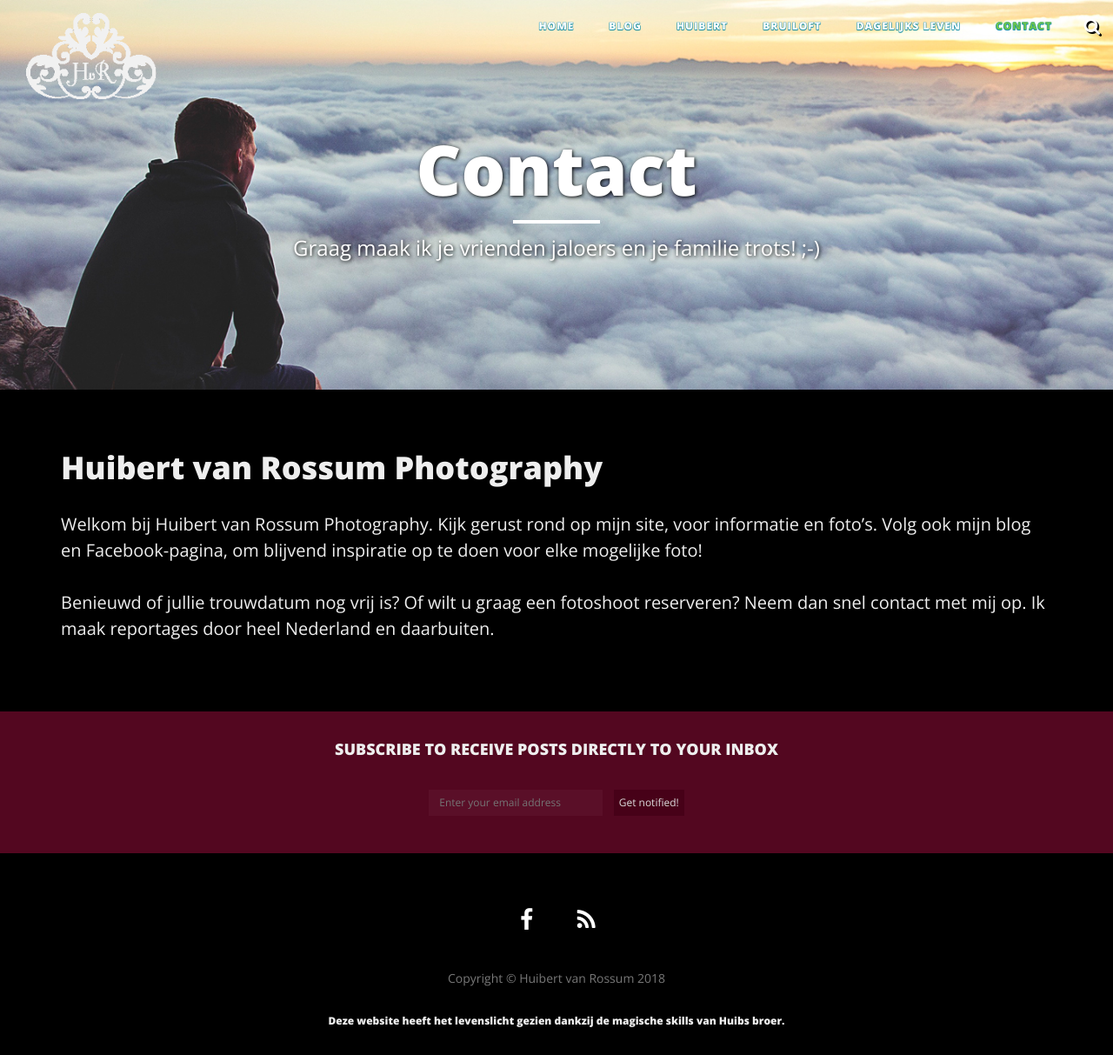
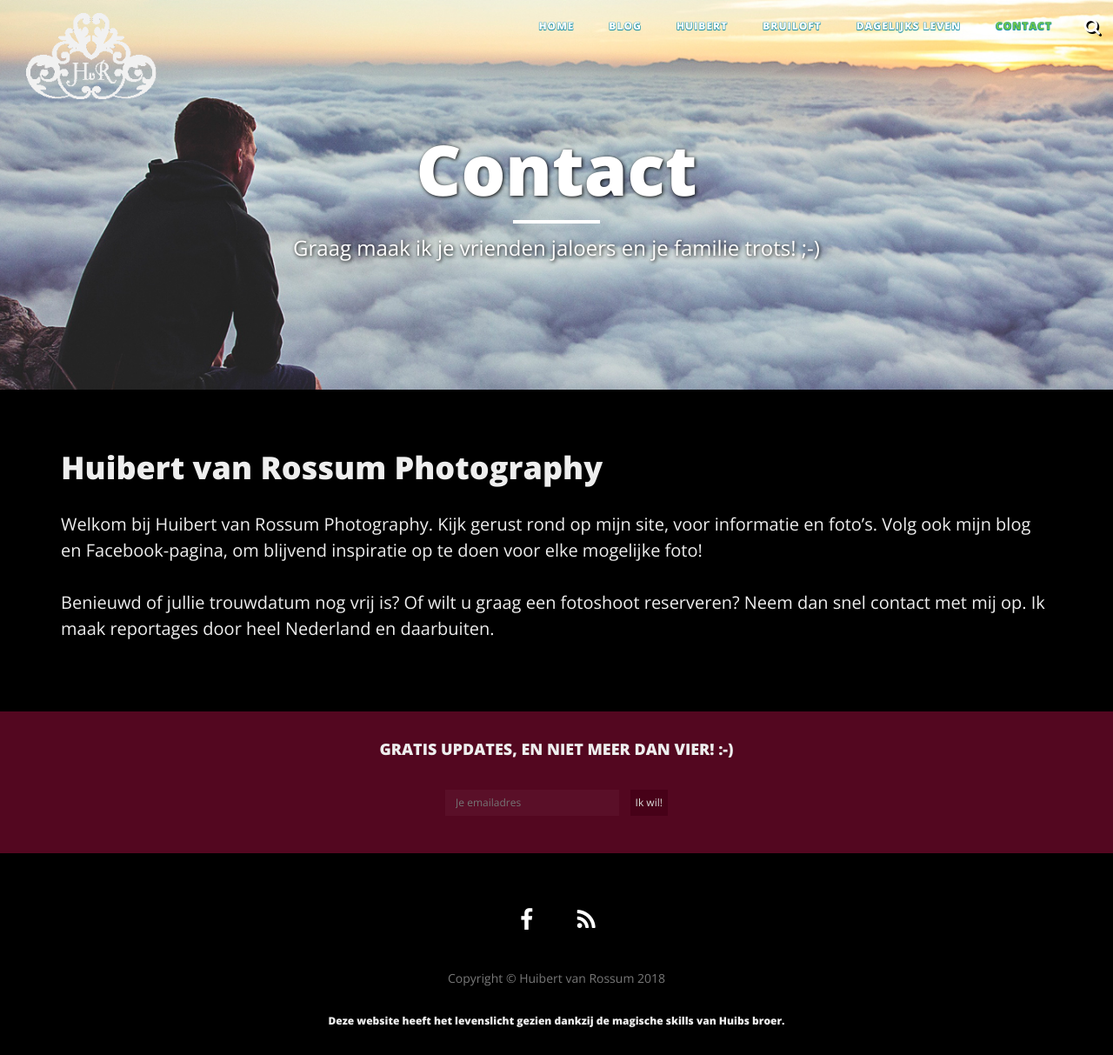
Before and after one commit to mrquincle/huibert-photography, a Jekyll site: the page built from contact/index.md, in a window 1280 px wide. Shown: the whole page at 87% size. Built offline with Jekyll 4.4.1, drawn with Linux system fonts in a browser that asks for light colours; nearby versions of some CDN libraries.

```diff
--- a/_config.yml
+++ b/_config.yml
@@ -15,6 +15,9 @@ discus_shortname: ""
 share: true
 
 pictureurl: "http://huibertvanrossum.nl/wp-content/uploads/"
+
+mailchimp:
+  account: "//huibertvanrossum.us7.list-manage.com/subscribe?u=b26cf83cb26165b8532d498f4&id=5ce9eed59a"
 
 # Owner/author information
 owner:
--- a/_includes/newsletter.html
+++ b/_includes/newsletter.html
@@ -2,10 +2,26 @@
         <div class="row"  style="background-color: #530720; padding-bottom: 40px; margin-top: 50px; margin-bottom: 80px;">
             <div class="col-lg-8 col-lg-offset-2 col-md-10 col-md-offset-1">
 
-      <center><h4><p>SUBSCRIBE TO RECEIVE POSTS DIRECTLY TO YOUR INBOX</h4></center>
+      <center><h4><p>GRATIS UPDATES, EN NIET MEER DAN VIER! :-) </h4></center>
 
 
-<form style="padding:3px;text-align:center;font-family: 'Open Sans', 'Helvetica Neue', Helvetica, Arial, sans-serif;font-size:12px;" action="https://tinyletter.com/photorgasms" method="post" target="popupwindow" onsubmit="window.open('https://tinyletter.com/yourproject', 'popupwindow', 'scrollbars=yes,width=800,height=600');return true"><input type="text" placeholder="Enter your email address"  style="width:200px;height:30px;border:0;background-color:#5A0F28;color:#dddddd;outline:0;padding-left:12px;" name="email" id="tlemail" />&nbsp; &nbsp; <input type="submit" value="Get notified!" style="background-color:#470118;color:#dddddd;height:30px;border:0;" /></form>
+	  <form action="{{ site.mailchimp.account }}" method="post" id="mc-embedded-subscribe-form" name="mc-embedded-subscribe-form" target="_blank"
+   style="padding:3px;text-align:center;font-family: 'Open Sans', 'Helvetica Neue', Helvetica, Arial, sans-serif;font-size:12px;" >
+			<input type="email" value="" placeholder="Je emailadres" name="EMAIL" id="Email" class="input-group-field newsletter__input" autocorrect="off" autocapitalize="off" style="width:200px;height:30px;border:0;background-color:#5A0F28;color:#dddddd;outline:0;padding-left:12px;">&nbsp; &nbsp;
+			   <input type="submit" value="Ik wil!" class="newsletter__submit" name="subscribe" id="Subscribe" style="background-color:#470118;color:#dddddd;height:30px;border:0;" />
+			   </input>
+	  </form>
+
+      <!--
+<form
+   style="padding:3px;text-align:center;font-family: 'Open Sans', 'Helvetica Neue', Helvetica, Arial, sans-serif;font-size:12px;"
+   action="{{ site.mailchimp.account }}"
+   method="post" target="popupwindow"
+   onsubmit="window.open('https://tinyletter.com/yourproject', 'popupwindow', 'scrollbars=yes,width=800,height=600');return true">
+   <input type="text" placeholder="Je emailadres"  style="width:200px;height:30px;border:0;background-color:#5A0F28;color:#dddddd;outline:0;padding-left:12px;" name="email" id="tlemail" />&nbsp; &nbsp;
+   <input type="submit" value="Ik wil!" style="background-color:#470118;color:#dddddd;height:30px;border:0;" />
+</form>
+      -->
             </div>
         </div>
 
```
